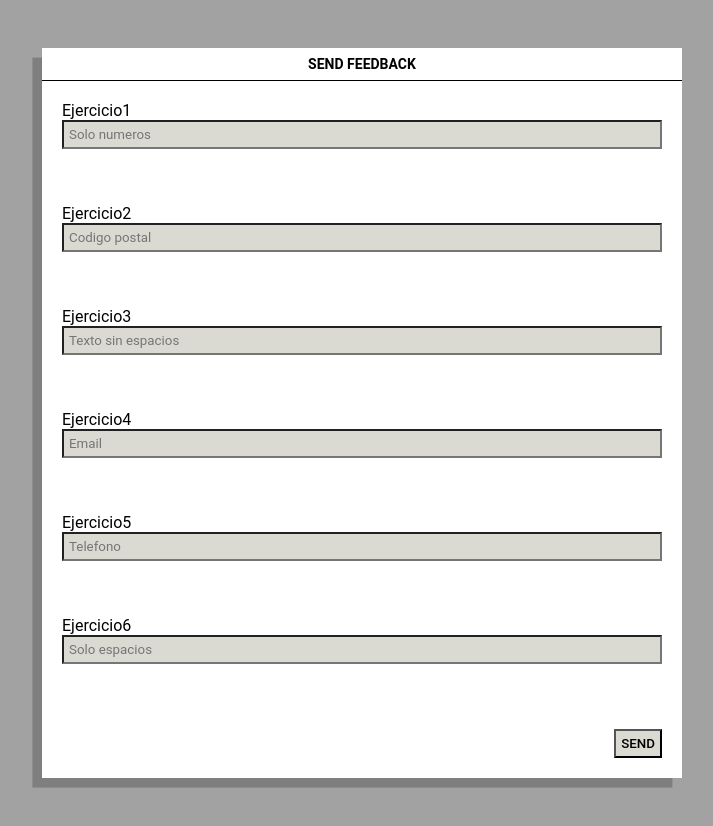
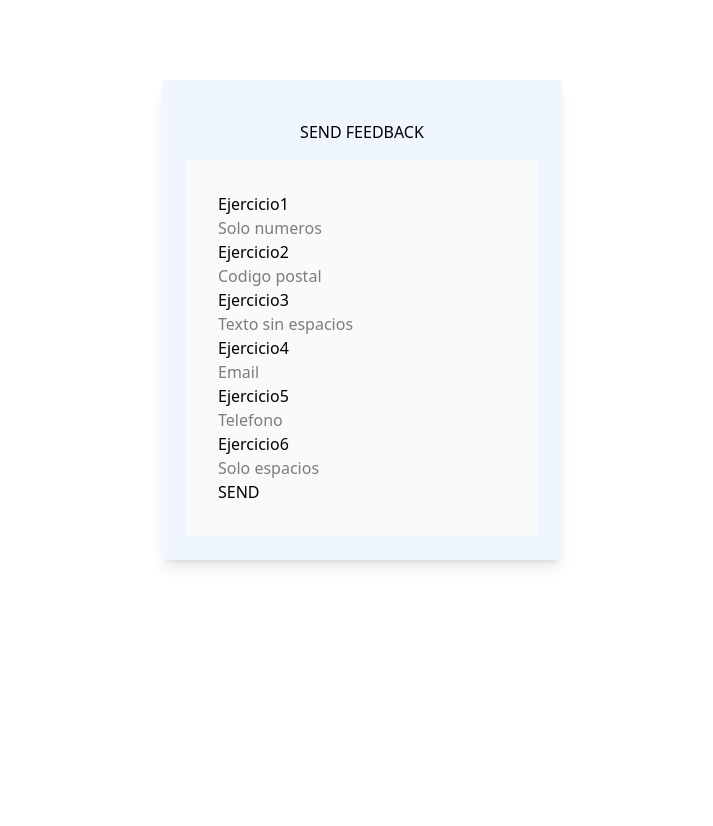
Before and after one commit to JeinerHI/learning_front, a plain HTML site: page pruebaRegExp/index.html in a window 1280 px wide. Shown: the whole page, without its empty margins (278-991 px from the left). After the commit the page ends 800 px from the top, so only its background shows below. Drawn offline with nearby package versions, Linux system fonts and the light colour scheme.

Commit message:
incorpore tailwind en el mini form

```diff
--- /dev/null
+++ b/pruebaRegExp/antiTailwind.css
@@ -0,0 +1,6 @@
+@charset "UTF-8";
+@import url("https://fonts.googleapis.com/css2?family=Jost:ital,wght@0,100;0,200;0,300;0,400;0,500;0,531;0,600;0,700;0,800;0,900;1,100;1,200;1,300;1,400;1,500;1,531;1,600;1,700;1,800;1,900&display=swap");
+
+@theme {
+    --font-display: "Jost", sans-serif;
+}
--- a/pruebaRegExp/index.html
+++ b/pruebaRegExp/index.html
@@ -4,15 +4,17 @@
   <meta charset="utf-8">
   <meta name="viewport" content="width=device-width, initial-scale=1">
   <title>Retro UI Feedback Form</title>
-  <link rel="stylesheet" media="all" href="style.css" />
+  <!-- <link rel="stylesheet" media="all" href="style.css" /> -->
+  <script src="https://cdn.jsdelivr.net/npm/@tailwindcss/browser@4"></script>
+  <link rel="stylesheet" media="all" href="antiTailwind.css" />
 </head>
 
 <body>
-  <div class="feedback-card">
-    <div class="feedback-header">
+  <div class="feedback-card w-100 mx-auto mt-20 p-6 bg-blue-50 rounded-sm shadow-lg">
+    <div class="feedback-header mx-auto w-fit my-4 font-display">
       SEND FEEDBACK
     </div>
-    <form class="feedback-body" id="formu">
+    <form class="feedback-body bg-slate-50 rounded-sm p-8" id="formu">
       <div class="campo">
         <label for="">Ejercicio1</label>
         <input type="text" placeholder="Solo numeros" class="pruebas" id="ejercicio1">
```
